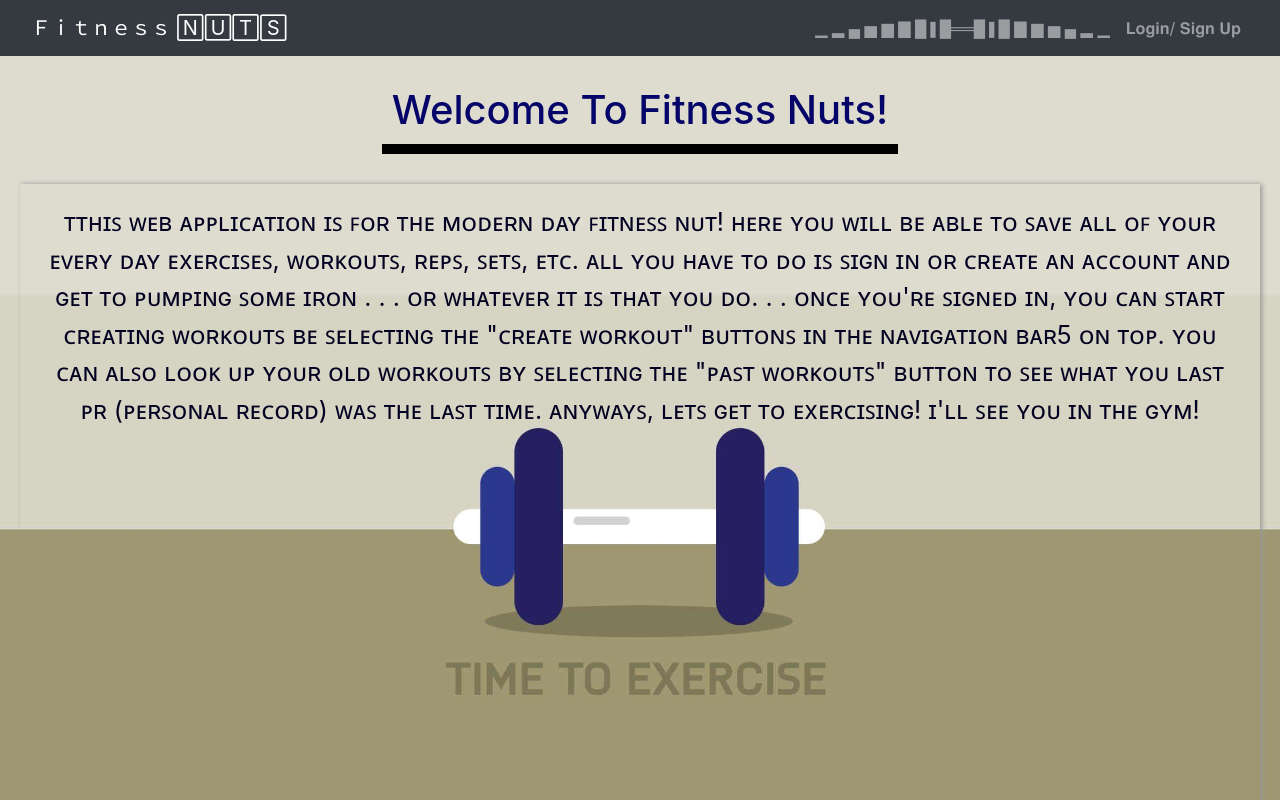
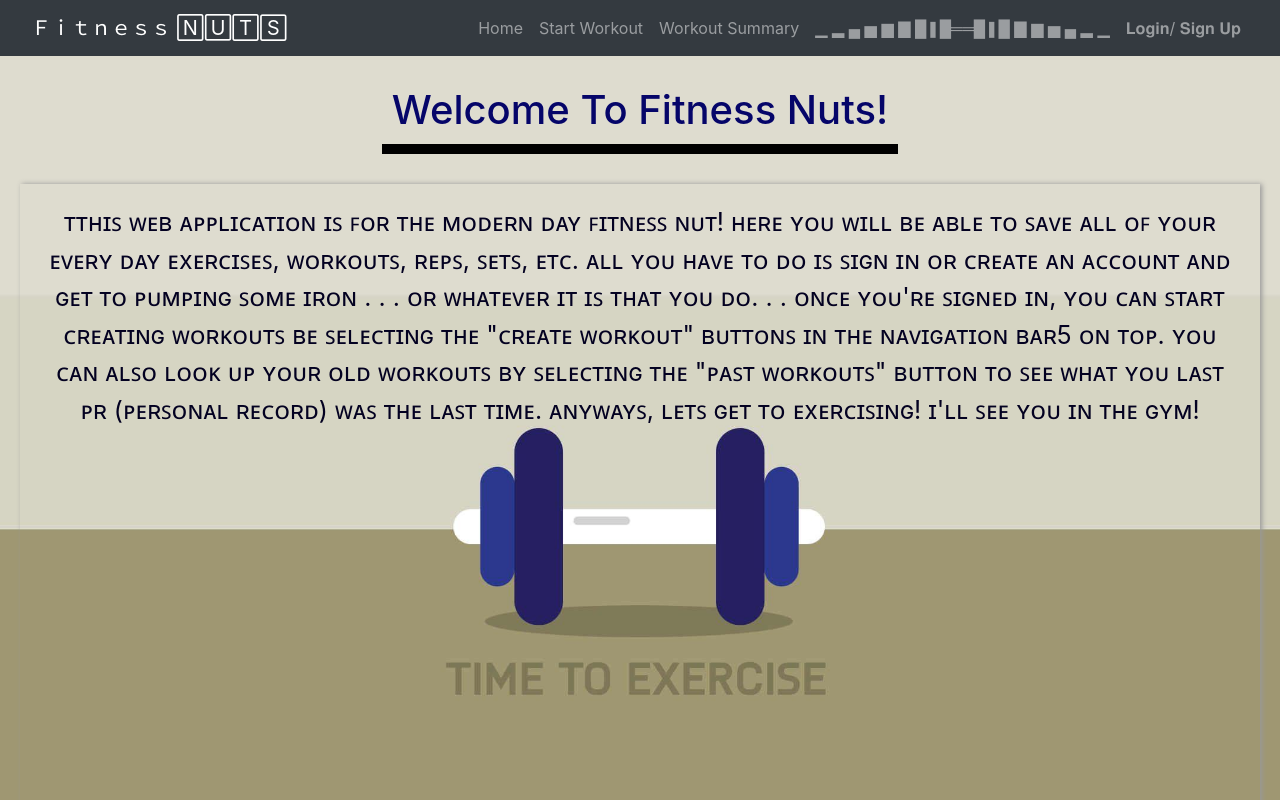
Before and after one commit to jesterb0206/fit-nuts, a React (Create React App) app in the folder client/: page / in a window 1280 px wide. Shown: the top 800 px of the page. Built offline with nearby package versions, Linux system fonts and the light colour scheme.

Commit message:
added navbar links to the differnt pages

```diff
--- a/client/src/components/NavBar.js
+++ b/client/src/components/NavBar.js
@@ -5,6 +5,7 @@ import SignUpForm from './SignupForm';
 import LoginForm from './LoginForm';
 
 import Auth from '../utils/auth';
+import NavbarCollapse from 'react-bootstrap/esm/NavbarCollapse';
 
 
 const AppNavbar = () => {
@@ -21,9 +22,17 @@ const AppNavbar = () => {
           <Navbar.Toggle aria-controls='navbar' />
           <Navbar.Collapse id='navbar'>
             <Nav className='ml-auto'>
+              {/* Navbar Links to the different pages */}
+              {/* Homepage Link */}
+              <Nav.Link className='homeNavLink' as={Link} to='/'>Home</Nav.Link>
+              {/* Workout Link */}
+              <Nav.Link className="workoutNavLink"as={Link} to='/workout'>Start Workout</Nav.Link>
+              {/* Summary Link */}
+              <Nav.Link className="summaryNavLink" as={Link} to='/workoutSummary'>Workout Summary</Nav.Link>
               <Nav.Link as={Link} to='/'>
               ▁ ▂ ▄ ▅ ▆ ▇ █❚█══█❚█ ▇ ▆ ▅ ▄ ▂ ▁
               </Nav.Link>
+
               {/* if user is logged in show saved books and logout */}
               {Auth.loggedIn() ? (
                 <>
```
